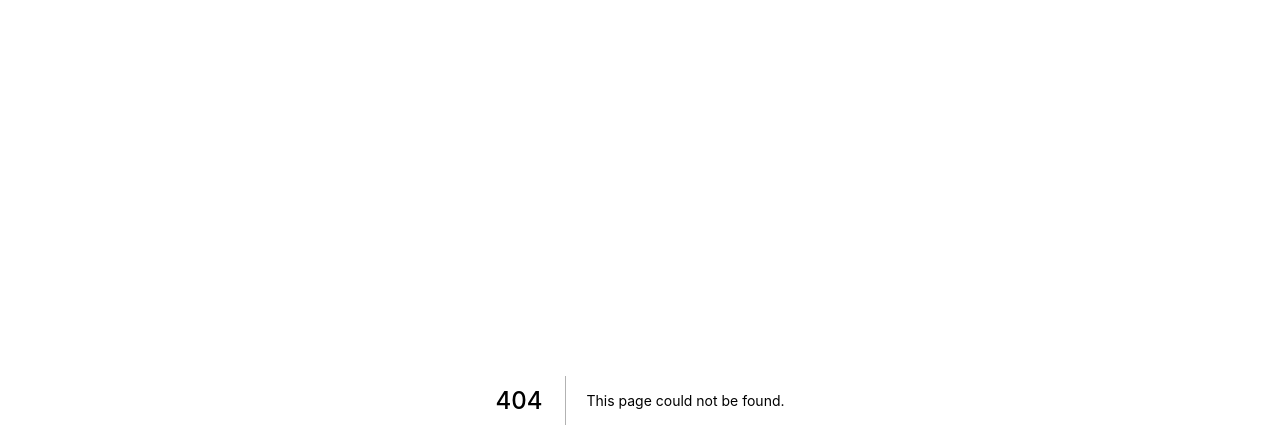
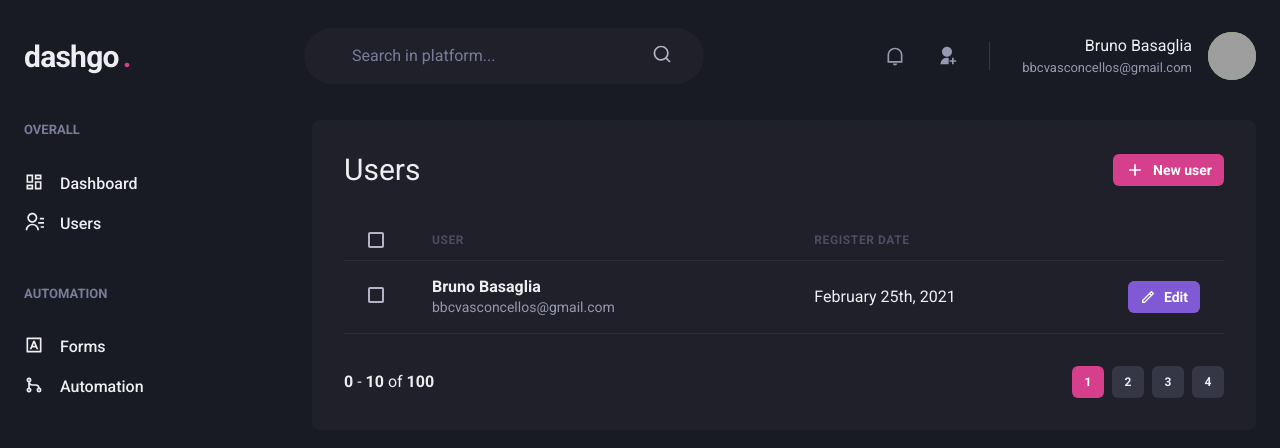
Before and after one commit to bbcvasconcellos/dashgo, a Next.js app: page /users in a window 1280 px wide. Before the commit this address had no page. Shown: the top 448 px of the page. Built offline with nearby package versions, Linux system fonts and the light colour scheme; grey boxes are pictures that could not be loaded.

Commit message:
pagination & sidebar added

```diff
--- a/package.json
+++ b/package.json
@@ -12,9 +12,11 @@
     "@chakra-ui/react": "^1.7.2",
     "@emotion/react": "^11.7.0",
     "@emotion/styled": "^11.6.0",
+    "apexcharts": "^3.32.0",
     "framer-motion": "^5.3.3",
     "next": "12.0.4",
     "react": "17.0.2",
+    "react-apexcharts": "^1.3.9",
     "react-dom": "17.0.2",
     "react-icons": "^4.3.1"
   },
--- a/pages/index.tsx
+++ b/pages/index.tsx
@@ -1,4 +1,4 @@
-import { Flex, Button, Stack, FormLabel, FormControl } from "@chakra-ui/react"
+import { Flex, Button, Stack } from "@chakra-ui/react"
 import { Input } from "../src/components/Form/Input"
 
 export default function SignIn() {
--- /dev/null
+++ b/pages/users/index.tsx
@@ -0,0 +1,70 @@
+import { Box, Button, Flex, Heading, Icon, Table, Thead, Th, Tr, Checkbox, Tbody, Td, Text } from "@chakra-ui/react";
+import { Header } from "../../src/components/Header";
+import { Sidebar } from "../../src/components/Sidebar";
+import { RiAddLine, RiPencilLine } from "react-icons/ri";
+import { Pagination } from "../../src/components/Pagination";
+
+
+export default function UserList () {
+  return(
+    <Box>
+      <Header />
+      <Flex w="100%" my="6" maxW={1480} mx="auto" px="6">
+        <Sidebar />
+        <Box flex="1" borderRadius={8} bg="gray.800" p="8">
+          <Flex mb="8" justify="space-between" align="center">
+            <Heading size="lg" fontWeight="normal">Users</Heading>
+            <Button
+              as="a"
+              size="sm"
+              fontSize="sm"
+              colorScheme="pink"
+              leftIcon={<Icon as={ RiAddLine } fontSize="20"/>}
+            >
+              New user
+            </Button>
+          </Flex>
+          <Table colorScheme="whiteAlpha">
+              <Thead>
+                <Tr>
+                  <Th px="6" color="gray.300" w="8">
+                    <Checkbox colorScheme="pink" />
+                  </Th>
+                  <Th>User</Th>
+                  <Th>Register date</Th>
+                  <Th w="8"></Th>
+                </Tr>
+              </Thead>
+              <Tbody>
+                <Tr>
+                  <Td px="6">
+                    <Checkbox colorScheme="pink" />
+                  </Td>
+                  <Td>
+                    <Box>
+                      <Text fontWeight="bold">Bruno Basaglia</Text>
+                      <Text fontSize="sm" color="gray.300">bbcvasconcellos@gmail.com</Text>
+                    </Box>
+                  </Td>
+                  <Td>February 25th, 2021</Td>
+                  <Td>
+                  <Button
+                    as="a"
+                    size="sm"
+                    fontSize="sm"
+                    colorScheme="purple"
+                    leftIcon={<Icon as={ RiPencilLine } fontSize="16"/>}
+                  >
+                    Edit
+                  </Button>
+                  </Td>
+                </Tr>
+              </Tbody>
+            </Table>
+            <Pagination />
+        </Box>
+      </Flex>
+
+    </Box>
+  );
+}
--- a/src/components/Form/Header.tsx
+++ b/src/components/Header.tsx
@@ -6,7 +6,7 @@ export const Header = () => {
     <Flex
       as="header"
       w="100%"
-      maxWidth={1200}//1480
+      maxWidth={1480}//1480
       h="20"
       mx="auto"
       mt="4"
@@ -40,7 +40,7 @@ export const Header = () => {
           variant="unstyled"
           px="4"
           mr="4"
-          placeholder="Buscar na plataforma"
+          placeholder="Search in platform..."
           _placeholder={{
             color: "gray.400"
           }}
--- /dev/null
+++ b/src/components/Pagination.tsx
@@ -0,0 +1,65 @@
+import { Box, Button, Stack } from "@chakra-ui/react"
+
+export const Pagination = () => {
+  return(
+    <Stack
+      direction="row"
+      mt="8"
+      justify="space-between"
+      align="center"
+      spacing="6"
+    >
+      <Box>
+        <strong>0</strong> - <strong>10</strong> of <strong>100</strong>
+      </Box>
+      <Stack direction="row" spacing="2">
+        <Button
+          size="sm"
+          fontSize="xs"
+          w="4"
+          colorScheme="pink"
+          disabled
+          _disabled={{
+            bgColor: "pink.500",
+            cursor: "default"
+          }}
+        >
+          1
+        </Button>
+        <Button
+          size="sm"
+          fontSize="xs"
+          w="4"
+          bg="gray.700"
+          _hover={{
+            bg: "gray.500"
+          }}
+        >
+          2
+        </Button>
+        <Button
+          size="sm"
+          fontSize="xs"
+          w="4"
+          bg="gray.700"
+          _hover={{
+            bg: "gray.500"
+          }}
+        >
+          3
+        </Button>
+        <Button
+          size="sm"
+          fontSize="xs"
+          w="4"
+          bg="gray.700"
+          _hover={{
+            bg: "gray.500"
+          }}
+        >
+          4
+        </Button>
+      </Stack>
+    </Stack>
+  )
+}
--- /dev/null
+++ b/src/components/Sidebar.tsx
@@ -0,0 +1,38 @@
+import { Box, Stack, Text, Link, Icon } from "@chakra-ui/react";
+import { RiContactsLine, RiDashboardLine, RiGitMergeLine, RiInputMethodLine } from "react-icons/ri";
+
+export const Sidebar = () => {
+  return (
+    <Box as="aside" w="64" mr="8">
+      <Stack spacing="12" align="flex-start">
+        <Box>
+          <Text fontWeight="bold" color="gray.400" fontSize="small">OVERALL</Text>
+          <Stack spacing="4" mt="8" align="stretch">
+            <Link display="flex" align="center">
+              <Icon as={ RiDashboardLine } fontSize="20" />
+              <Text ml="4" fontWeight="medium">Dashboard</Text>
+            </Link>
+            <Link display="flex" align="center">
+              <Icon as={ RiContactsLine } fontSize="20" />
+              <Text ml="4" fontWeight="medium">Users</Text>
+            </Link>
+          </Stack>
+        </Box>
+        <Box>
+          <Text fontWeight="bold" color="gray.400" fontSize="small">AUTOMATION</Text>
+          <Stack spacing="4" mt="8" align="stretch">
+            <Link display="flex" align="center">
+              <Icon as={ RiInputMethodLine } fontSize="20" />
+              <Text ml="4" fontWeight="medium">Forms</Text>
+            </Link>
+            <Link display="flex" align="center">
+              <Icon as={ RiGitMergeLine } fontSize="20" />
+              <Text ml="4" fontWeight="medium">Automation</Text>
+            </Link>
+          </Stack>
+        </Box>
+      </Stack>
+    </Box>
+
+  )
+}
```
Also changed, not shown: pages/dashboard.tsx (+81 -2 lines), 1 other file (tests, documents, lock files or other folders).
